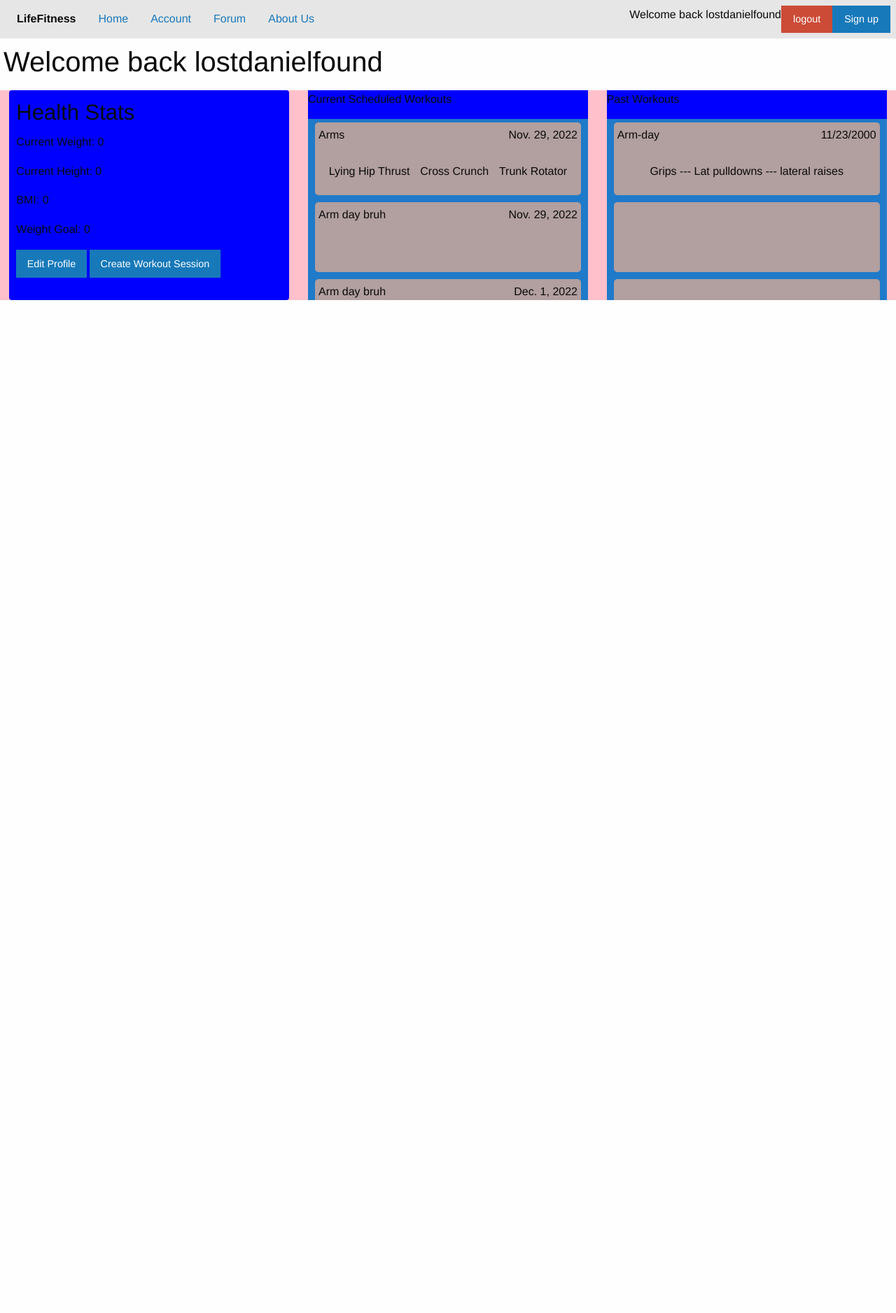
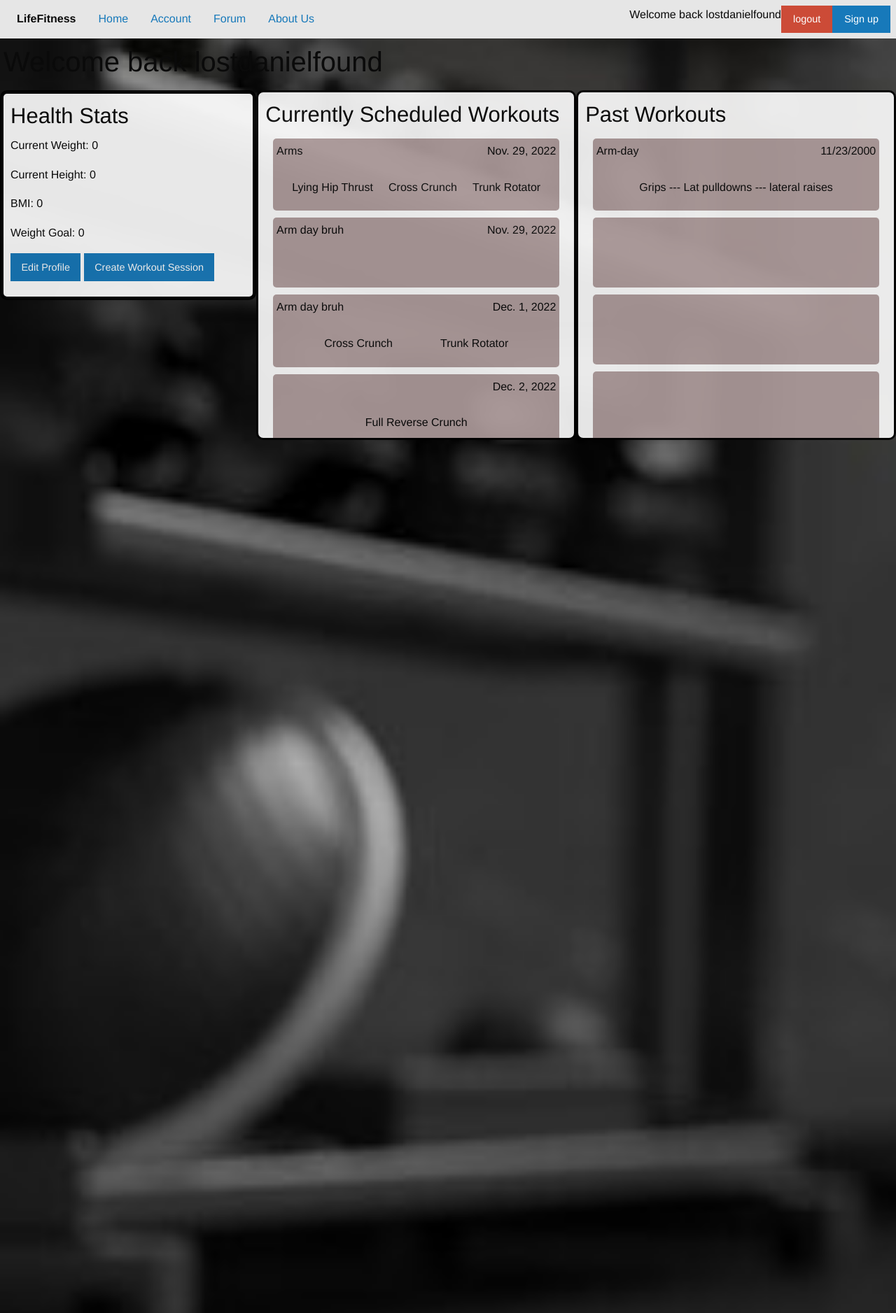
Before and after one commit to lostdanielfound/WebProject, a Django app: page /account/ in a window 1280 px wide. Shown: the top 1877 px of the page at 70% size. Run offline with Django 4.2, Linux system fonts and the light colour scheme; a user stored in the database is signed in; data comes from the database, SQL or seed files in the repository; both versions use the stored data as it was after the commit; some libraries are stand-ins or nearby versions.

Commit message:
Started working on the front end

```diff
--- a/LifeFitness/static/css/app.css
+++ b/LifeFitness/static/css/app.css
@@ -1,5 +1,14 @@
-.base {
-    background-color:aquamarine;
+html, body {
+    margin: 0;
+    height: 100%;
+    overflow: hidden;
+}
+
+.bg-container {
+    height: 100%;
+    width: 100%;
+    background-image: url("../assets/account-background.jpg");
+    background-size: cover;
 }
 
 .title-container {
@@ -11,40 +20,50 @@
     display: flex;
     flex-direction: row;
     justify-content: space-around;
-    background-color: pink;
 }
 
 .child-container1 {
     width: 400px;
     height: 300px;
-    background-color: blue;
-    border: 3;
-    border-color: aqua;
-    border-radius: 4px;
+    opacity: 0.9;
+    background-color: white;
+    border: 5px;
+    border-style: solid;
+    border-color: black;
+    border-radius: 10px;
     padding: 10px;
 }
 
 .child-container2 {
-    width: 400px;
-    height: 300px;
+    width: 500px;
+    height: 500px;
+    opacity: 0.9;
+    background-color: white;
     overflow-y: auto;
     border-style: solid;
     border: 3px;
-    background-color: blue;
+    border-style: solid;
+    border-color: black;
+    border-radius: 10px;
+    padding: 10px;
 }
 
 .child-container3 {
-    width: 400px;
-    height: 300px;
+    width: 500px;
+    height: 500px;
+    opacity: 0.9;
+    background-color: white;
     overflow-y: auto;
     border: 3px;
-    background-color: blue;
+    border-style: solid;
+    border-color: black;
+    border-radius: 10px;
+    padding: 10px;
 }
 
 .list-container {
     display: flex;
     flex-direction: column;
-    background-color: rgb(31, 122, 201);
     justify-content: center;
     align-items: center;
 }
--- a/LifeFitness/templates/LifeFitness/account.html
+++ b/LifeFitness/templates/LifeFitness/account.html
@@ -3,6 +3,7 @@
 {% block title %}LifeFitness | Account{% endblock title %}
 
 {% block body_content %}
+<div class="bg-container">
     <div class="title-container">
         <h2>Welcome back {{user.username}}</h2>
     </div>
@@ -17,7 +18,7 @@
             <a class="button" href="createworkoutsession/">Create Workout Session</a>
         </div>
         <div class="child-container2">
-            <p>Current Scheduled Workouts</p>
+            <h3>Currently Scheduled Workouts</h3>
             <div class="list-container">
                 {% for session in userWorkoutSessions %}
                     <div class="div-child">
@@ -35,7 +36,7 @@
             </div>
         </div>
         <div class="child-container3">
-            <p>Past Workouts</p>
+            <h3>Past Workouts</h3>
             <div class="list-container">
                <div class="div-child">
                     <div class="child-header">
@@ -55,4 +56,5 @@
             </div>
         </div>
    </div>
+</div>
 {% endblock body_content %}
--- a/LifeFitness/templates/LifeFitness/createworkoutsession.html
+++ b/LifeFitness/templates/LifeFitness/createworkoutsession.html
@@ -14,7 +14,7 @@
                     {% if ID > 0 %}
                         <tr>
                             <td>
-                                <input type="text" name="ID" value="{{ID}}">
+                                <input type="hidden" name="ID" value="{{ID}}">
                             </td>
                         </tr>
                         {% for Workout in workoutlist %}
--- a/LifeFitness/views.py
+++ b/LifeFitness/views.py
@@ -118,6 +118,11 @@ def account(request):
 
     userWorkoutSessions = request.user.workout_session_set.all()
 
+    # Need to create a way to return only the workout sessions that are coming up
+    # and the workout session that have past after today.
+    upcomingWorkoutSessions = userWorkoutSessions.filter() # Not working, need work
+    # https://docs.djangoproject.com/en/4.1/topics/db/queries/#field-lookups
+
     context = {
         'weight': request.user.fitnessprofile.currentWeight,
         'height': request.user.fitnessprofile.currentheight,
```
Also changed, not shown: LifeFitness/static/assets/account-background.jpg (added), LifeFitness/static/assets/homepage-background.jpg (added), db.sqlite3.
